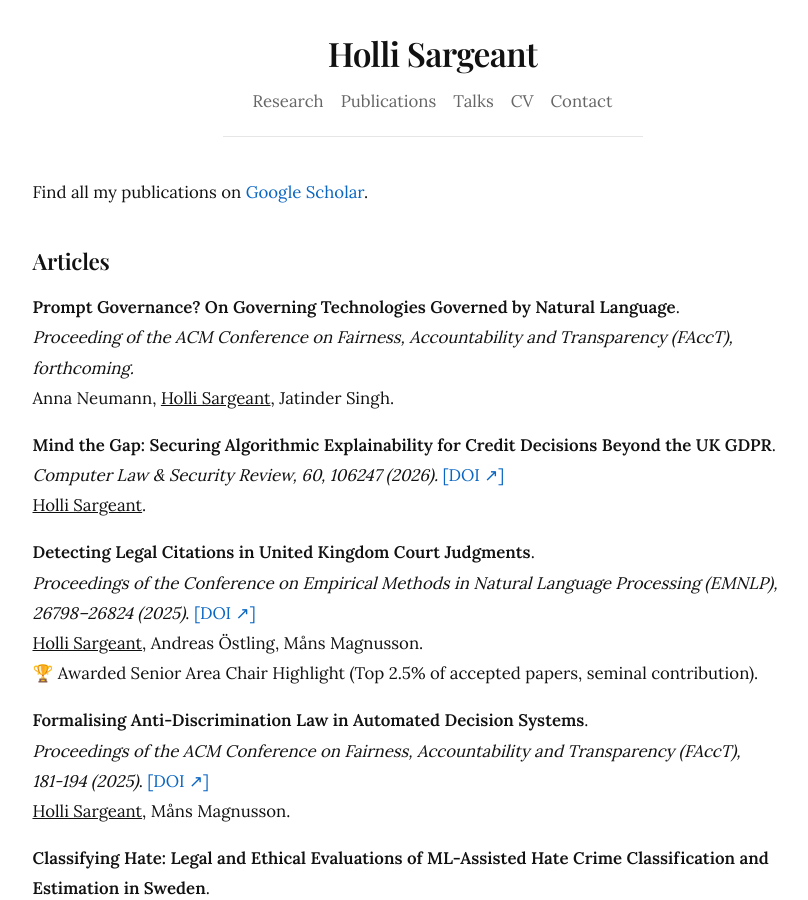
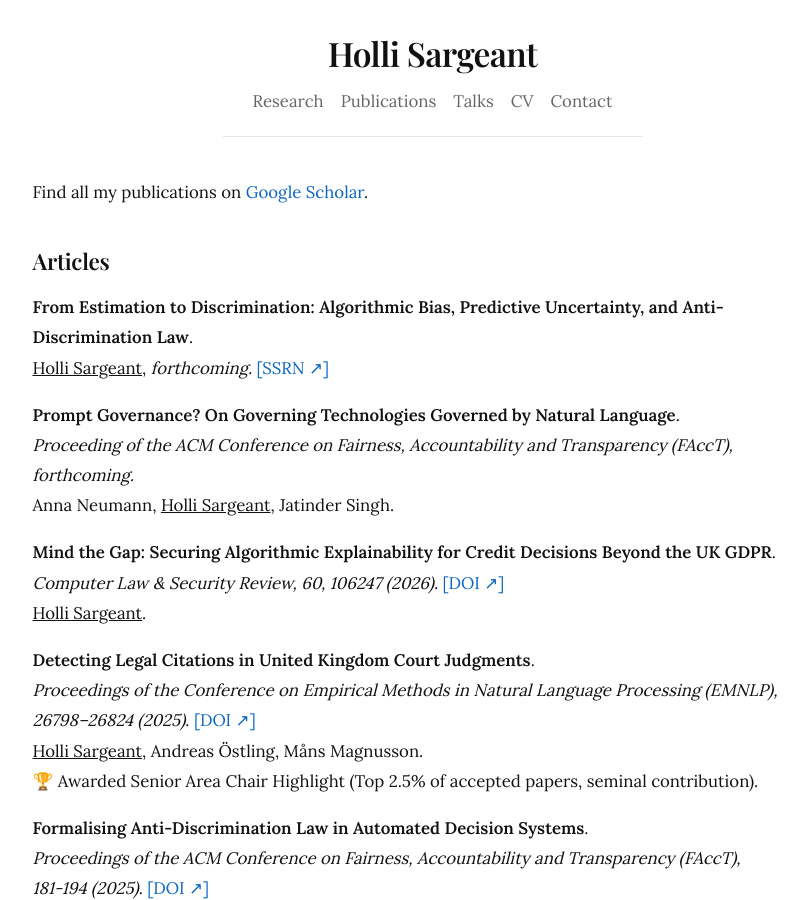
Before and after one commit to hollisargeant/hollisargeant.github.io, a Jekyll site: the page built from publications.md, in a window 1280 px wide and 900 px high. Shown: the whole window, without its empty margins (200-1008 px from the left). Built offline with Jekyll 4.4.1, drawn with Linux system fonts in a browser that asks for light colours.

Commit message:
Update publications.md

```diff
--- a/publications.md
+++ b/publications.md
@@ -25,6 +25,9 @@ Find all my publications on <a href="https://scholar.google.com/citations?user=e
 <!-- **From Estimation to Discrimination: Algorithmic Bias, Predictive Uncertainty, and Anti-Discrimination Law**.<br>
 *The Modern Law Review (2026).* [[DOI ↗︎]](https://doi.org/)<br>
 <u>Holli Sargeant</u>.<br> -->
+
+**From Estimation to Discrimination: Algorithmic Bias, Predictive Uncertainty, and Anti-Discrimination Law**.<br>
+<u>Holli Sargeant</u>, *forthcoming.* [[SSRN ↗︎]](http://dx.doi.org/10.2139/ssrn.5283387)<br>
 
 **Prompt Governance? On Governing Technologies Governed by Natural Language**.<br>
    *Proceeding of the ACM Conference on Fairness, Accountability and Transparency (FAccT), forthcoming.* <br> <!-- [[DOI ↗︎]](https://doi.org/10.1145/3805689.3806763)<br> -->
```
